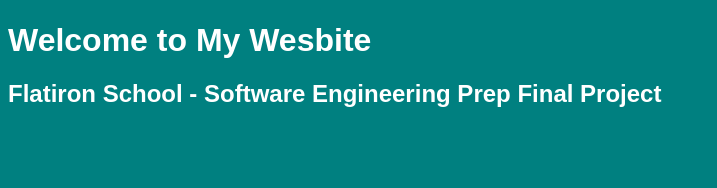
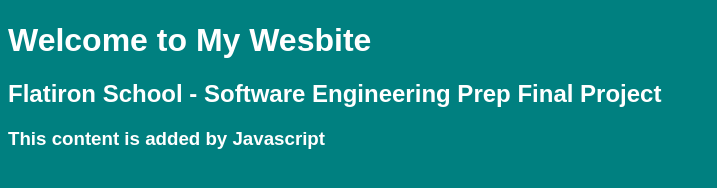
Before and after one commit to paigeberliner/my-personal-website, a plain HTML site: page index.html in a window 1280 px wide. Shown: the part 124-312 px from the top of the page, without its empty margins (0-717 px from the left). Drawn offline with Linux system fonts and the light colour scheme.

Commit message:
add script.js, connect to index.html

```diff
--- a/index.html
+++ b/index.html
@@ -12,6 +12,7 @@
     <h1> Welcome to My Wesbite </h1>
     <p>
         <h2> Flatiron School - Software Engineering Prep Final Project </h2>
+        <script src="script.js"></script>
     </p>
   </body>
 </html>
--- /dev/null
+++ b/script.js
@@ -0,0 +1,3 @@
+const h3 = document.createElement("h3");
+h3.textContent = "This content is added by Javascript";
+document.querySelector("body").appendChild(h3);
```
